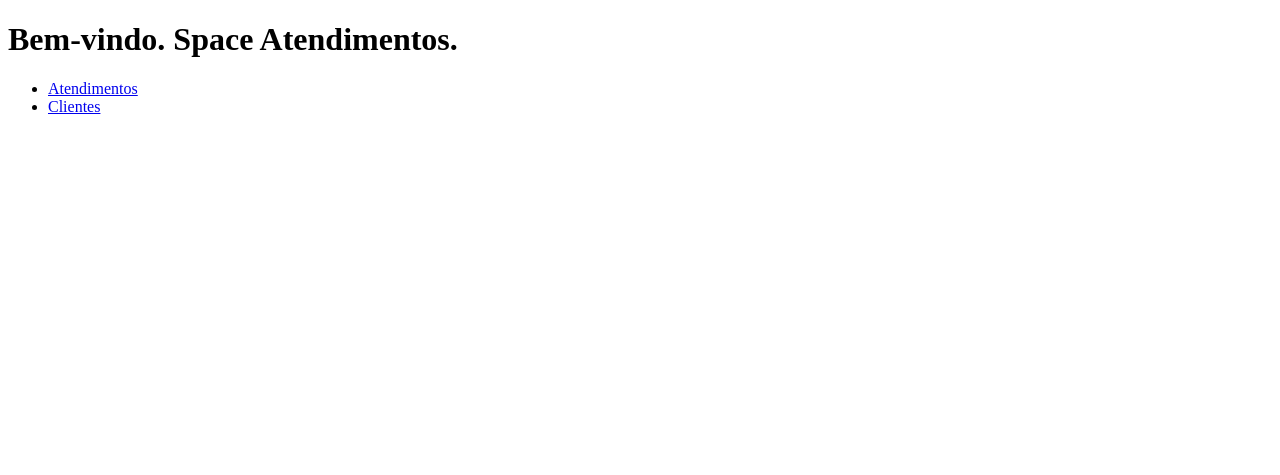
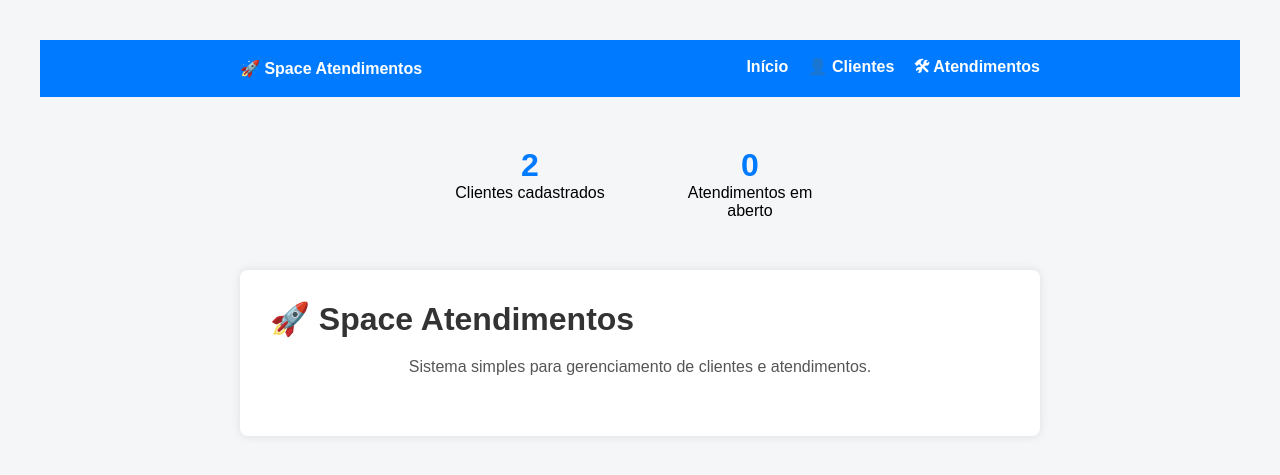
Before and after one commit to Luizsuzim/ProjectPy, a Flask app: page / in a window 1280 px wide. Shown: the top 475 px of the page. Run offline with Flask 3, Linux system fonts and the light colour scheme; data comes from the database, SQL or seed files in the repository; both versions use the stored data as it was after the commit.

Commit message:
changes configs

```diff
--- a/app.py
+++ b/app.py
@@ -87,6 +87,18 @@ def put_atendimento(id):
 def tela_atendimentos():
     return render_template("atendimentos.html")
 
+@app.route("/api/dashboard")
+def dashboard():
+    clientes = listar_clientes()
+    atendimentos = listar_atendimentos()
+
+    abertos = [a for a in atendimentos if a[3] == "Aberto"]
+
+    return jsonify({
+        "total_clientes": len(clientes),
+        "atendimentos_abertos": len(abertos)
+    })
+
 
 if __name__ == "__main__":
     app.run(debug=True)
--- /dev/null
+++ b/static/css/style.css
@@ -0,0 +1,123 @@
+* {
+    margin: 0;
+    padding: 0;
+    box-sizing: border-box;
+    font-family: Arial, Helvetica, sans-serif;
+}
+
+body {
+    background-color: #f4f6f8;
+    padding: 40px;
+}
+
+.container {
+    max-width: 800px;
+    margin: auto;
+    background: white;
+    padding: 30px;
+    border-radius: 8px;
+    box-shadow: 0 0 10px rgba(0,0,0,0.1);
+}
+
+h1 {
+    margin-bottom: 20px;
+    color: #333;
+}
+
+form {
+    display: flex;
+    gap: 10px;
+    margin-bottom: 20px;
+}
+
+input, select {
+    padding: 10px;
+    flex: 1;
+    border-radius: 5px;
+    border: 1px solid #ccc;
+}
+
+button {
+    padding: 10px 20px;
+    border: none;
+    background-color: #007bff;
+    color: white;
+    border-radius: 5px;
+    cursor: pointer;
+}
+
+button:hover {
+    background-color: #0056b3;
+}
+
+ul {
+    list-style: none;
+}
+
+li {
+    padding: 10px;
+    border-bottom: 1px solid #ddd;
+}
+.descricao {
+    margin-bottom: 30px;
+    color: #555;
+    text-align: center;
+}
+
+.menu {
+    display: flex;
+    justify-content: center;
+    gap: 20px;
+}
+
+.menu a {
+    text-decoration: none;
+}
+.header {
+    background: #007bff;
+    padding: 15px 0;
+    margin-bottom: 30px;
+}
+
+.header-container {
+    max-width: 800px;
+    margin: auto;
+    display: flex;
+    justify-content: space-between;
+    align-items: center;
+}
+
+.logo {
+    color: white;
+    font-weight: bold;
+}
+
+.header nav a {
+    color: white;
+    margin-left: 15px;
+    text-decoration: none;
+    font-weight: bold;
+}
+
+.header nav a:hover {
+    text-decoration: underline;
+}
+.dashboard {
+    display: flex;
+    justify-content: center;
+    gap: 20px;
+    margin: 30px 0;
+}
+
+.card {
+    background: #f4f6f8;
+    padding: 20px;
+    border-radius: 8px;
+    width: 200px;
+    text-align: center;
+}
+
+.card h2 {
+    color: #007bff;
+    font-size: 32px;
+}
--- a/templates/index.html
+++ b/templates/index.html
@@ -2,14 +2,49 @@
 <html lang="pt-br">
 <head>
     <meta charset="UTF-8">
-    <meta name="viewport" content="width=device-width, initial-scale=1.0">
     <title>Space Atendimentos</title>
+    <link rel="stylesheet" href="{{ url_for('static', filename='css/style.css') }}">
 </head>
 <body>
-    <h1>Bem-vindo. Space Atendimentos.</h1>
-    <ul>
-        <li><a href="/atendimentos">Atendimentos</a></li>
-        <li><a href="/clientes">Clientes</a></li>
-    </ul>
+<header class="header">
+    <div class="header-container">
+        <span class="logo">🚀 Space Atendimentos</span>
+
+        <nav>
+            <a href="/">Início</a>
+            <a href="/clientes">👤 Clientes</a>
+            <a href="/atendimentos">🛠 Atendimentos</a>
+        </nav>
+    </div>
+</header>
+<div class="dashboard">
+    <div class="card">
+        <h2 id="totalClientes">0</h2>
+        <p>Clientes cadastrados</p>
+    </div>
+
+    <div class="card">
+        <h2 id="abertos">0</h2>
+        <p>Atendimentos em aberto</p>
+    </div>
+</div>
+<div class="container">
+    <h1>🚀 Space Atendimentos</h1>
+
+    <p class="descricao">
+        Sistema simples para gerenciamento de clientes e atendimentos.
+    </p>
+</div>
+<script>
+async function carregarDashboard() {
+    const res = await fetch("/api/dashboard");
+    const dados = await res.json();
+
+    document.getElementById("totalClientes").textContent = dados.total_clientes;
+    document.getElementById("abertos").textContent = dados.atendimentos_abertos;
+}
+
+carregarDashboard();
+</script>
 </body>
 </html>
```
Also changed, not shown: templates/atendimentos.html (+14 -2 lines), templates/clientes.html (+14 -3 lines), database.db.
